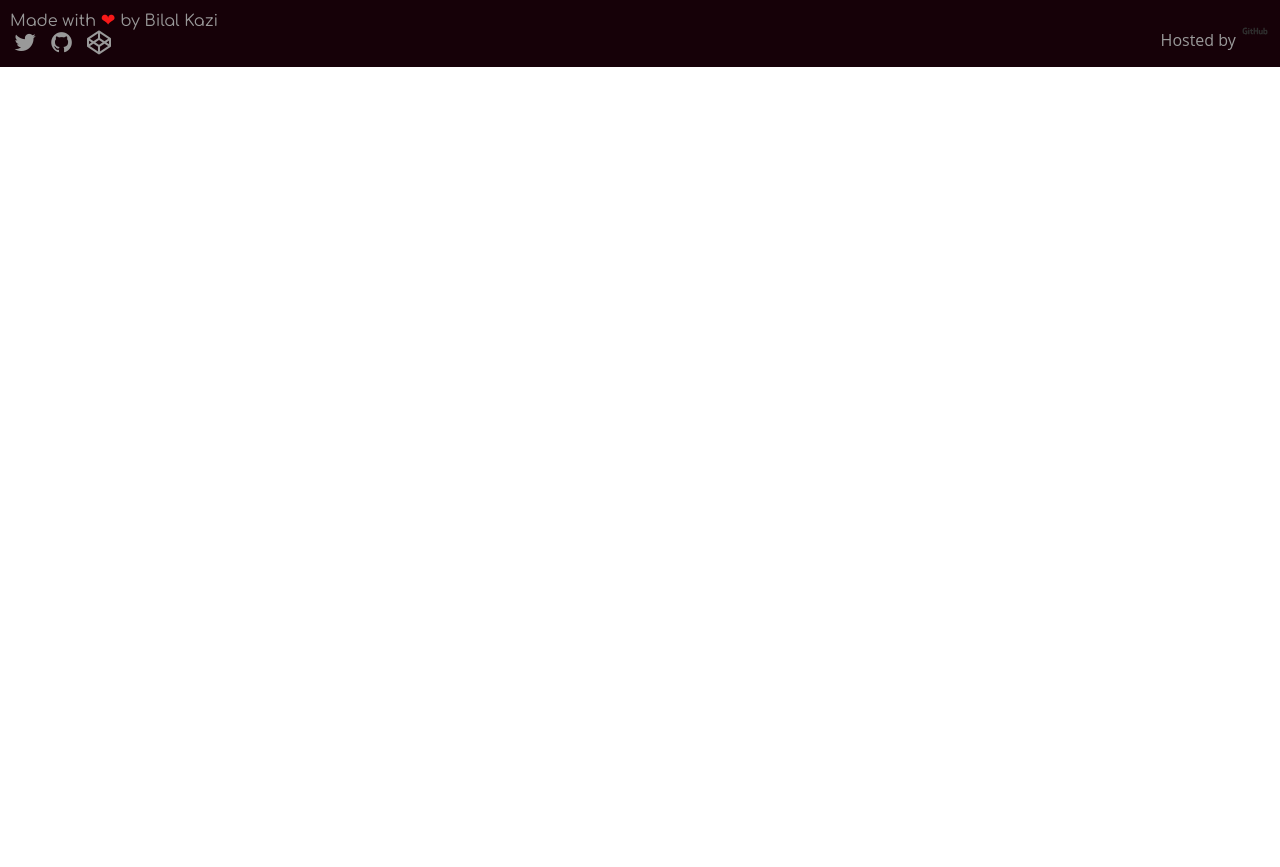
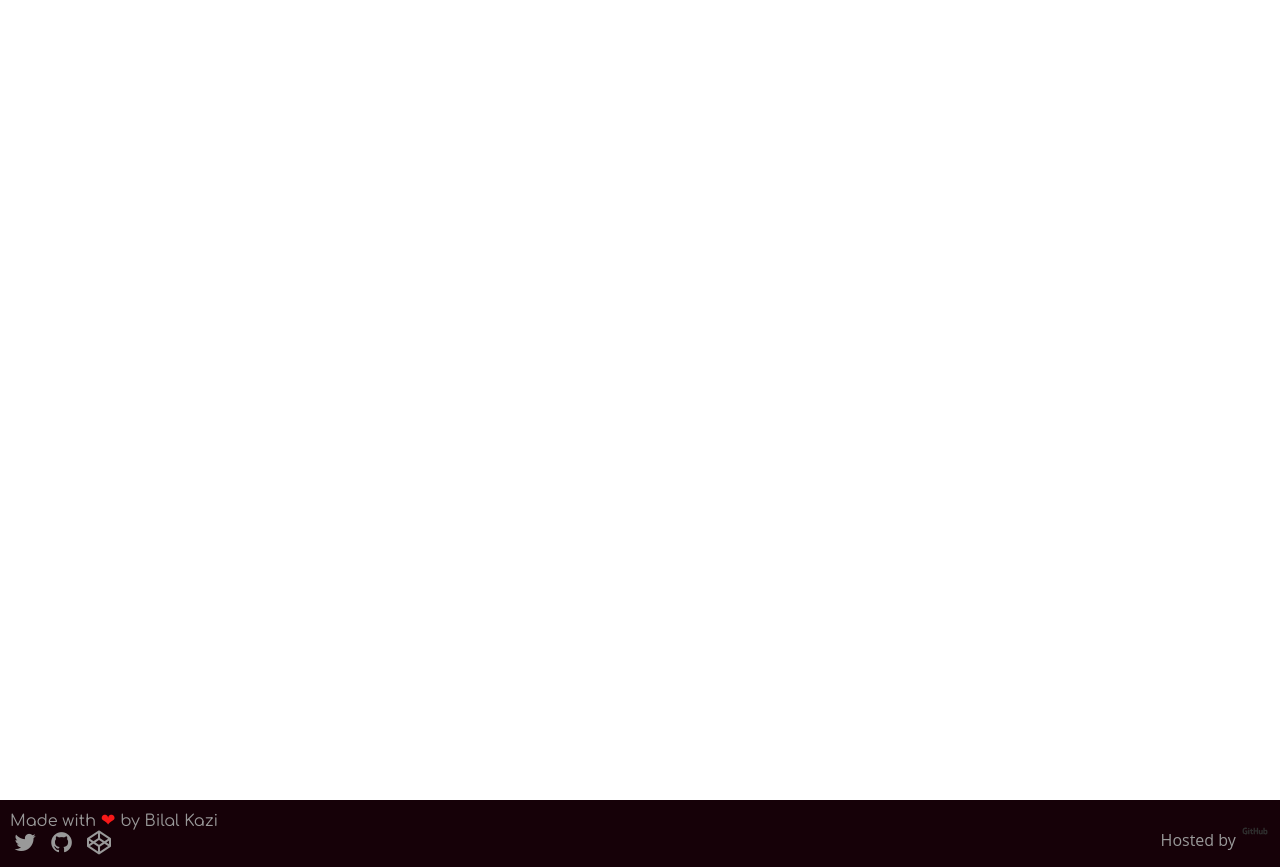
Before and after one commit to bkazi/weather-app, a website: page index.html in a window 1280 px wide. Before the commit the page ends 800 px from the top, so only its background shows below. Drawn offline with Linux system fonts and the light colour scheme; a web font is replaced by a local one.

Commit message:
Make footer always remain at bottom

```diff
--- a/src/styles/modules/_footer.scss
+++ b/src/styles/modules/_footer.scss
@@ -7,6 +7,7 @@ footer {
 	align-items: center;
 	justify-content: space-between;
 	position: relative;
+	top: 100%;
 	bottom: 0px;
 	width: 100vw;
 	z-index: 0;
```
Also changed, not shown: styles/main.css.
